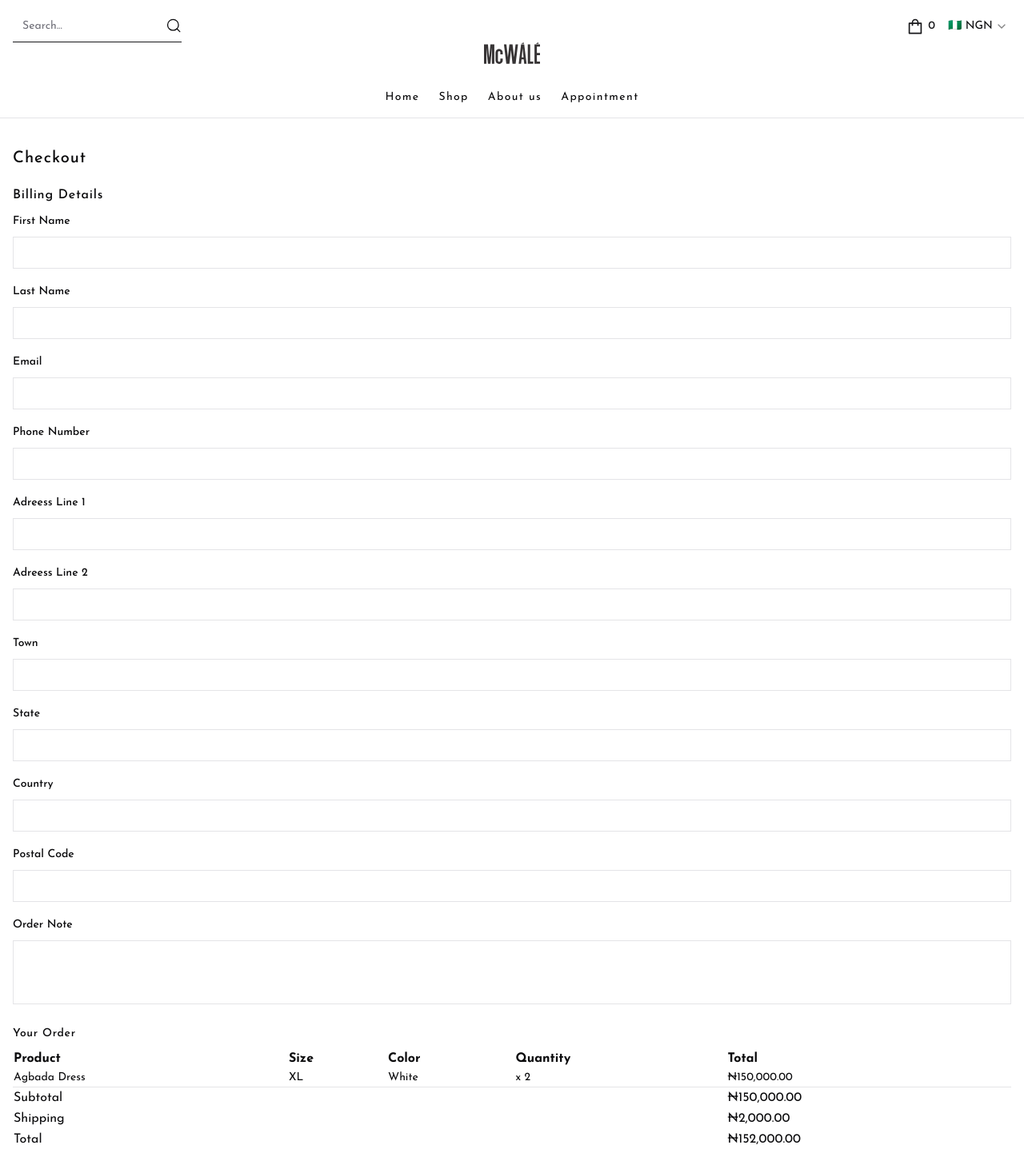
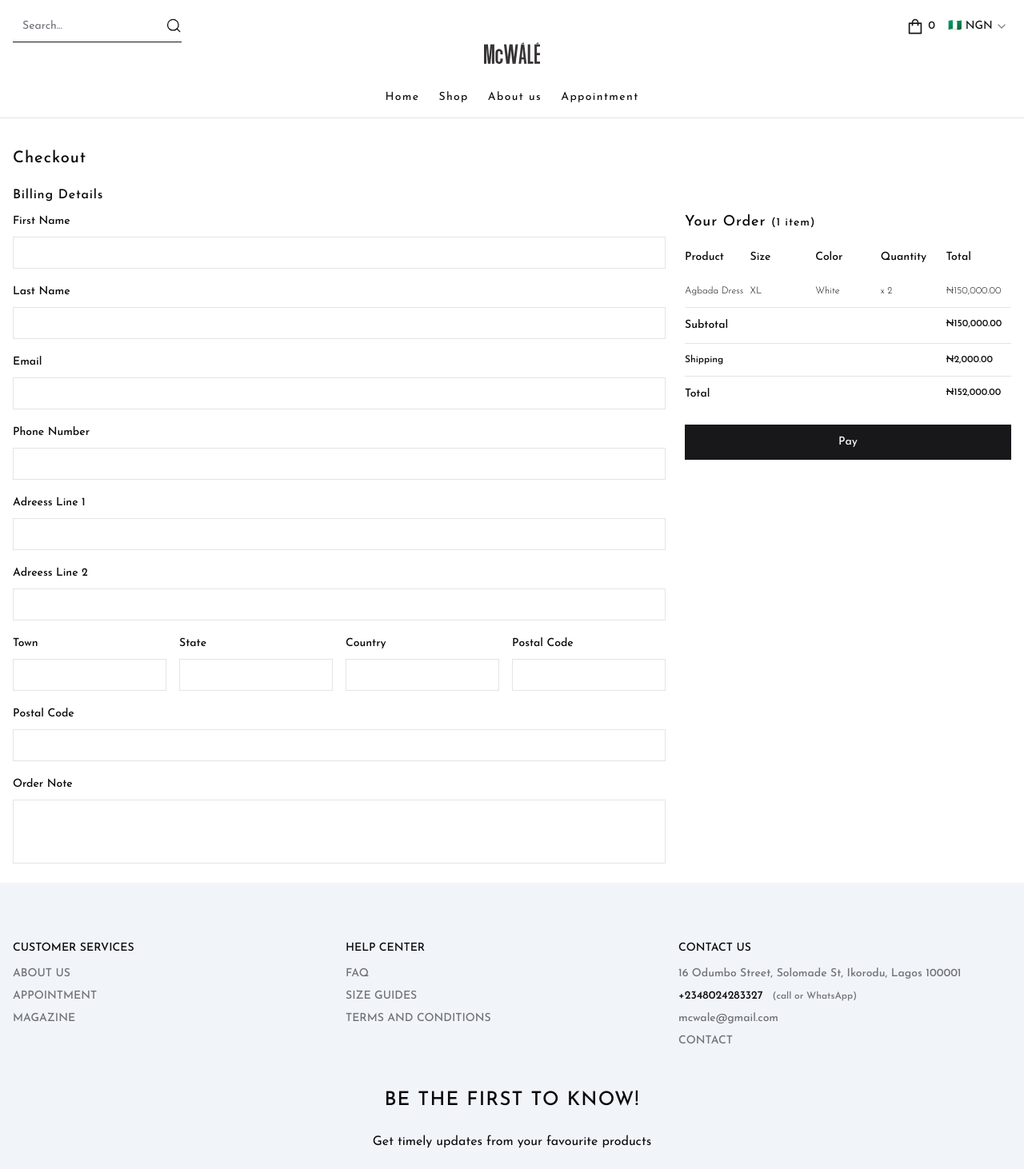
Before and after one commit to razdacoder/mcwale, a Next.js app: page /checkout in a window 1280 px wide. Shown: the top 1462 px of the page at 80% size. Built offline with nearby package versions, Linux system fonts and the light colour scheme.

Commit message:
Completed Checkout Design

```diff
--- a/src/app/(site)/checkout/checkout-form.tsx
+++ b/src/app/(site)/checkout/checkout-form.tsx
@@ -101,6 +101,7 @@ export default function CheckoutForm() {
             </FormItem>
           )}
         />
+        <div className="grid grid-cols-2 gap-4 lg:grid-cols-4">
           <FormField
             control={form.control}
             name="town"
@@ -153,6 +154,21 @@ export default function CheckoutForm() {
               </FormItem>
             )}
           />
+        </div>
+
+        <FormField
+          control={form.control}
+          name="postal_code"
+          render={({ field }) => (
+            <FormItem>
+              <FormLabel>Postal Code</FormLabel>
+              <FormControl>
+                <Input {...field} />
+              </FormControl>
+              <FormMessage />
+            </FormItem>
+          )}
+        />
         <FormField
           control={form.control}
           name="order_note"
--- a/src/app/(site)/checkout/page.tsx
+++ b/src/app/(site)/checkout/page.tsx
@@ -1,4 +1,5 @@
 import Heading from "@/components/ui/Heading";
+import { Button } from "@/components/ui/button";
 import { formatPriceToNaira } from "@/lib/utils";
 import CheckoutForm from "./checkout-form";
 
@@ -12,56 +13,55 @@ export default function CheckoutPage() {
         <Heading className="text-left text-base normal-case">
           Billing Details
         </Heading>
-        <div className="flex flex-col gap-6">
-          <div>
+        <div className="flex flex-col lg:flex-row gap-6">
+          <div className="lg:w-2/3">
             <CheckoutForm />
           </div>
-          <div className="">
-            <Heading className="text-left text-sm normal-case">
-              Your Order
+          <div className="lg:w-1/3">
+            <Heading className="text-left text-lg normal-case">
+              Your Order <span className="text-sm">(1 item)</span>
             </Heading>
-            <table className="table-auto w-full text-left">
-              <thead>
-                <tr>
-                  <th>Product</th>
-                  <th>Size</th>
-                  <th>Color</th>
-                  <th>Quantity</th>
-                  <th>Total</th>
-                </tr>
-              </thead>
-              <tbody>
-                <tr className="text-sm">
-                  <td>Agbada Dress</td>
-                  <td>XL</td>
-                  <td>White</td>
-                  <td>x 2</td>
-                  <td>{formatPriceToNaira(150000)}</td>
-                </tr>
+            <div className="grid grid-cols-5 text-sm font-medium py-3">
+              <span>Product</span>
+              <span>Size</span>
+              <span>Color</span>
+              <span>Quantity</span>
+              <span>Total</span>
+            </div>
+            <div className="grid grid-cols-5 text-xs font-light py-3">
+              <span>Agbada Dress</span>
+              <span>XL</span>
+              <span>White</span>
+              <span>x 2</span>
+              <span className="text-xs">{formatPriceToNaira(150000)}</span>
+            </div>
+            <div className="grid grid-cols-5 text-sm font-medium border-t py-3">
+              <span>Subtotal</span>
+              <span></span>
+              <span></span>
+              <span></span>
+              <span className="text-xs">{formatPriceToNaira(150000)}</span>
+            </div>
+            <div className="grid grid-cols-5 text-xs font-medium border-t py-3">
+              <span>Shipping</span>
+              <span></span>
+              <span></span>
+              <span></span>
+              <span className="text-xs">{formatPriceToNaira(2000)}</span>
+            </div>
+            <div className="grid grid-cols-5 text-sm font-medium border-t py-3">
+              <span>Total</span>
+              <span></span>
+              <span></span>
+              <span></span>
+              <span className="text-xs">{formatPriceToNaira(152000)}</span>
+            </div>
 
-                <tr className="text-base mt-3 border-t">
-                  <td>Subtotal</td>
-                  <td></td>
-                  <td></td>
-                  <td></td>
-                  <td>{formatPriceToNaira(150000)}</td>
-                </tr>
-                <tr className="text-base">
-                  <td>Shipping</td>
-                  <td></td>
-                  <td></td>
-                  <td></td>
-                  <td>{formatPriceToNaira(2000)}</td>
-                </tr>
-                <tr className="text-base">
-                  <td>Total</td>
-                  <td></td>
-                  <td></td>
-                  <td></td>
-                  <td>{formatPriceToNaira(152000)}</td>
-                </tr>
-              </tbody>
-            </table>
+            <div className="mt-4 w-full">
+              <Button size="lg" className="w-full">
+                Pay
+              </Button>
+            </div>
           </div>
         </div>
       </section>
```
Lines whose indentation alone changed are shown as unchanged.
